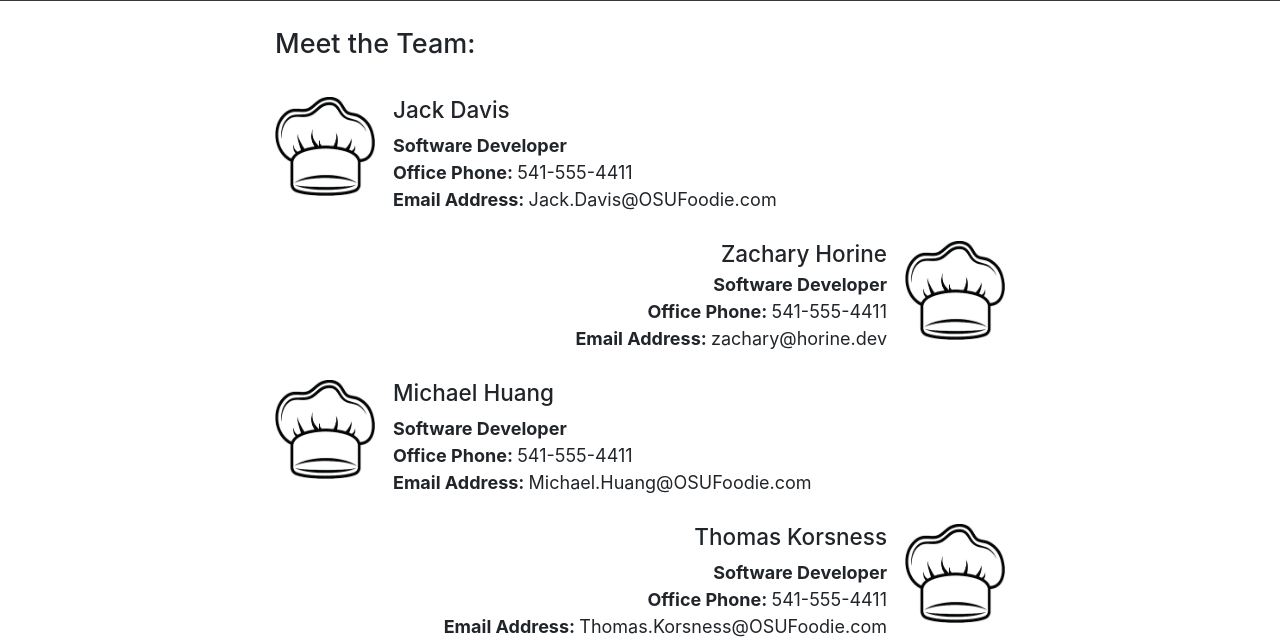
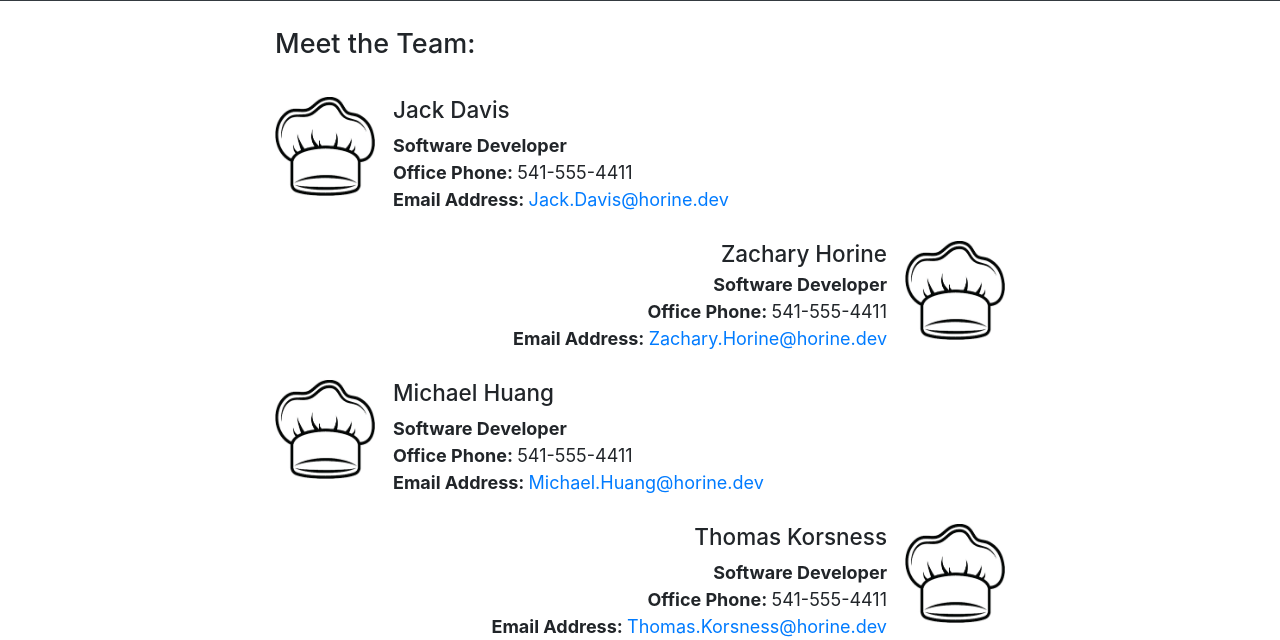
Before and after one commit to horinezachary/OSUFoodie, a PHP site: page /aboutUs.php?uid=1 in a window 1280 px wide. Shown: the part 192-832 px from the top of the page. Run offline with PHP 8.4, Linux system fonts and the light colour scheme; data that the repository does not hold is empty.

Commit message:
update email addresses

```diff
--- a/aboutUs.php
+++ b/aboutUs.php
@@ -13,7 +13,7 @@
               <h5 class="mt-0">Jack Davis</h5>
               <b>Software Developer</b><br>
               <b>Office Phone: </b>541-555-4411 <br>
-              <b>Email Address: </b>Jack.Davis@OSUFoodie.com<br>
+              <b>Email Address: </b><a href="mailto:Jack.Davis@horine.dev">Jack.Davis@horine.dev</a><br>
             </div>
         </div>
         <br>
@@ -23,7 +23,7 @@
               <h5 class="mt-0 mb-1">Zachary Horine</h5>
               <b>Software Developer</b> <br>
               <b>Office Phone: </b>541-555-4411 <br>
-              <b>Email Address: </b>zachary@horine.dev<br>
+              <b>Email Address: </b><a href="mailto:zachary@horine.dev">Zachary.Horine@horine.dev</a><br>
             </div>
             <img class="ml-3" src="./hat.png" style="width:100px;height:100px;">
         </div>
@@ -34,7 +34,7 @@
               <h5 class="mt-0">Michael Huang</h5>
               <b>Software Developer</b><br>
               <b>Office Phone: </b>541-555-4411 <br>
-              <b>Email Address: </b>Michael.Huang@OSUFoodie.com<br>
+              <b>Email Address: </b><a href="mailto:michael.huang@horine.dev">Michael.Huang@horine.dev</a><br>
             </div>
         </div>
         <br>
@@ -43,7 +43,7 @@
               <h5 class="mt-0">Thomas Korsness</h5>
               <b>Software Developer</b><br>
               <b>Office Phone: </b>541-555-4411 <br>
-              <b>Email Address: </b>Thomas.Korsness@OSUFoodie.com<br>
+              <b>Email Address: </b><a href="mailto:thomas.korsness@horine.dev">Thomas.Korsness@horine.dev</a><br>
             </div>
             <img class="ml-3" src="./hat.png" style="width:100px;height:100px;">
         </div>
```
